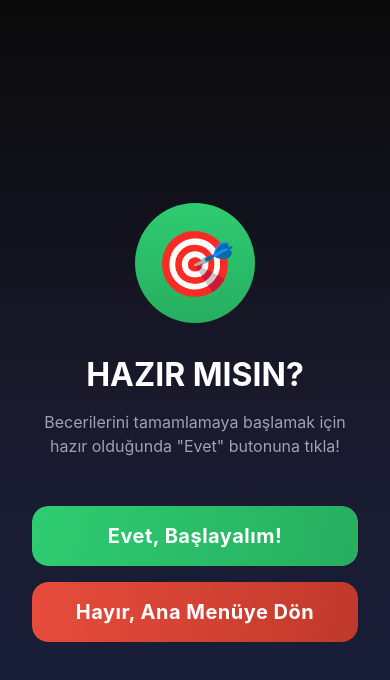
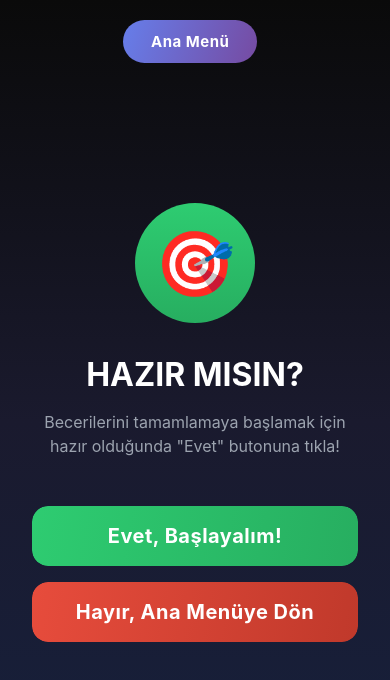
Before and after one commit to keremburakkarci/RutiMind, a React Native app: screen /StudentFlow in a window 390 px wide. Shown: the top 680 px of the page. Built offline with nearby package versions, Linux system fonts and the light colour scheme; no server answers; what react-native-worklets would draw is missing.

Commit message:
feat(student): add MainMenuButton with double-confirm on Ready screen (logout and navigate to Main)

```diff
--- a/src/screens/student/ReadyScreen.tsx
+++ b/src/screens/student/ReadyScreen.tsx
@@ -13,6 +13,9 @@ import { useNavigation } from '@react-navigation/native';
 import type { ReadyScreenNavigationProp } from '../../navigation/types';
 import { useTranslation } from 'react-i18next';
 import { useSkillsStore } from '../../store/skillsStore';
+import MainMenuButton from '../../components/MainMenuButton';
+import { Alert } from 'react-native';
+import { useAuth } from '../../../hooks/useAuth';
 
 const ReadyScreen: React.FC = () => {
   const navigation = useNavigation<ReadyScreenNavigationProp>();
@@ -27,12 +30,38 @@ const ReadyScreen: React.FC = () => {
     navigation.goBack();
   };
 
+  const { logout } = useAuth();
+
+  const handleMainMenuPress = () => {
+    Alert.alert(
+      'Emin misiniz?',
+      'Ana menüye dönmek istediğinize emin misiniz?',
+      [
+        { text: 'Hayır', style: 'cancel' },
+        { text: 'Evet', onPress: () => {
+          Alert.alert(
+            'Son Onay',
+            'Gerçekten çıkmak istediğinize emin misiniz? Bu işlemi onaylamak için tekrar "Evet"e basın.',
+            [
+              { text: 'Hayır', style: 'cancel' },
+              { text: 'Evet', onPress: async () => { await logout(); (navigation.getParent() as any)?.navigate('Main'); } }
+            ],
+            { cancelable: false }
+          );
+        } }
+      ],
+      { cancelable: false }
+    );
+  };
+
   return (
     <View style={styles.container}>
       <LinearGradient
         colors={['#0a0a0a', '#1a1a2e', '#16213e']}
         style={styles.gradientBackground}
       >
+        {/* Main menu button (top center) */}
+        <MainMenuButton onPress={handleMainMenuPress} />
         <View style={styles.content}>
           <LinearGradient
             colors={['#2ECC71', '#27AE60']}
```
